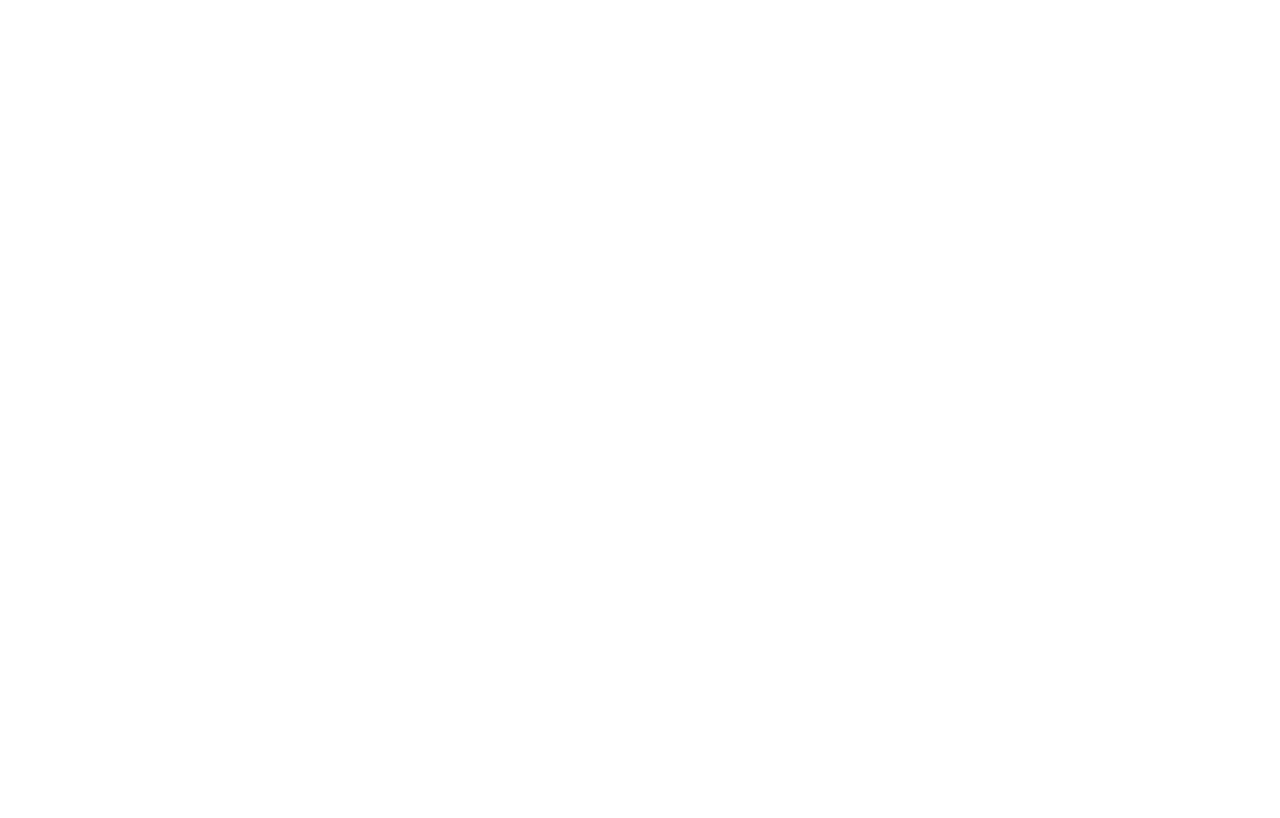
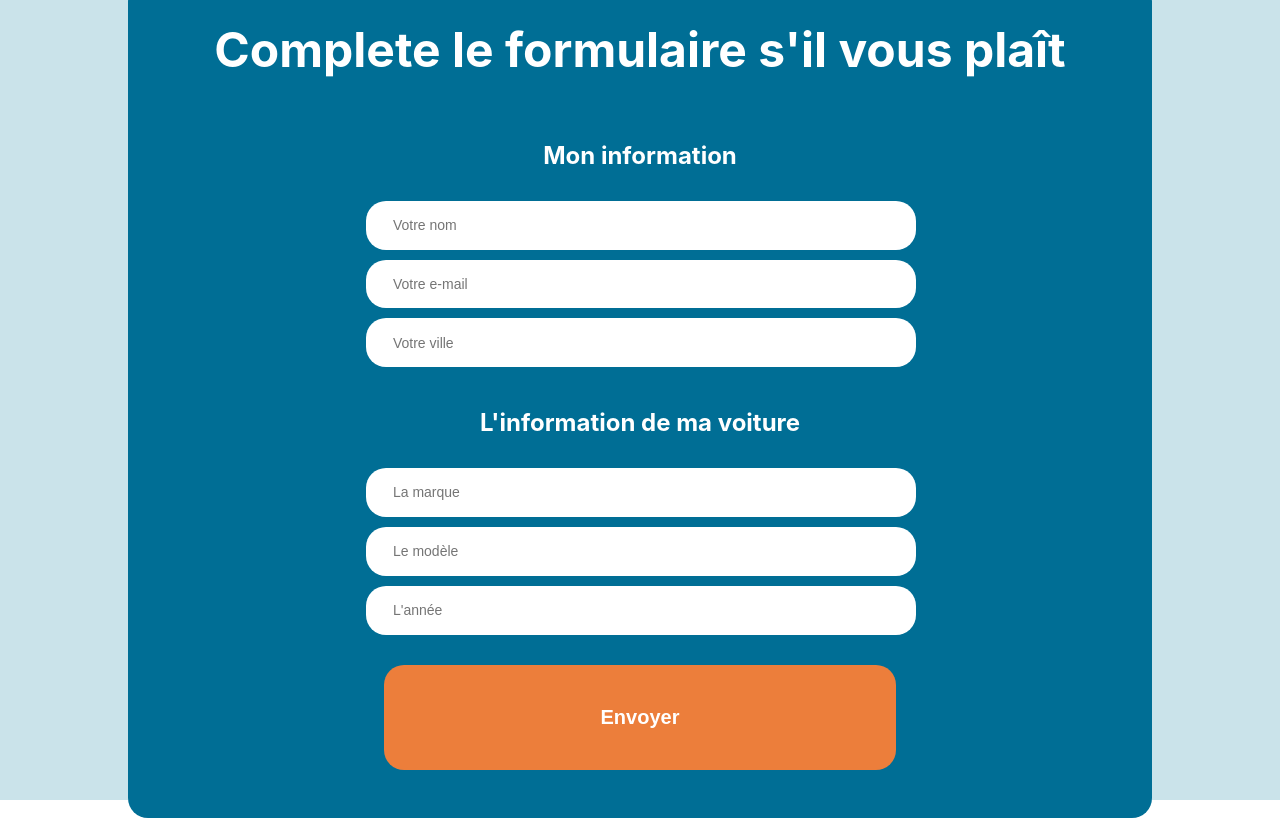
Before and after one commit to OkVoiture/OkVoiture-Web, a React (Create React App) app: page /postForm in a window 1280 px wide. Before the commit this address had no page. Built offline with nearby package versions, Linux system fonts and the light colour scheme.

Commit message:
feat: initial post creation form

```diff
--- a/src/App.js
+++ b/src/App.js
@@ -1,6 +1,7 @@
 import './App.css';
 import {BrowserRouter as Router, Route, Routes} from "react-router-dom";
 import Home from "./components/Home/Home";
+import PostForm from "./components/PostForm/PostForm";
 
 export default function App() {
   return (
@@ -8,6 +9,8 @@
         <Router>
           <Routes>
             <Route exact path="/" element={<Home/>} />
+            <Route exact path="/postForm" element={<PostForm/>} />
+            <Route exact path="/postList" element={<PostForm/>} />
           </Routes>
         </Router>
       </div>
--- a/src/components/Home/Home.css
+++ b/src/components/Home/Home.css
@@ -20,6 +20,10 @@
   background-color: #006e95;
   align-items: center;
 }
+.home__text {
+  color: white;
+  margin-bottom: 3%;
+}
 .login__btn {
   font-size: 20px;
   margin-top: 10px;
@@ -33,3 +37,6 @@
   border-radius: 20px;
   font-weight: bold;
 }
+.login__btn:hover {
+  background-color: #06afd9;
+}
--- a/src/components/Home/Home.js
+++ b/src/components/Home/Home.js
@@ -2,6 +2,16 @@
 import { useNavigate } from "react-router-dom";
 
 function Home() {
+    const navigate = useNavigate();
+
+    const handleClickLoyer = () => {
+        navigate("/postList");
+    }
+
+    const handleClickOffrir= () => {
+        navigate("/postForm");
+    }
+
     return (
         <div className="home">
             <div className="home__container">
@@ -10,17 +20,13 @@
                 </text>
                 <button
                     className="login__btn"
-                    onClick={() => {
-                        //handleClick();
-                    }}
+                    //onClick={() => handleClickLoyer()}
                 >
                     Loyer une voiture
                 </button>
                 <button
                     className="login__btn"
-                    onClick={() => {
-                        //handleClick();
-                    }}
+                    onClick={() => handleClickOffrir()}
                 >
                     Offrir ma voiture
                 </button>
--- /dev/null
+++ b/src/components/PostForm/PostForm.css
@@ -0,0 +1,61 @@
+.postForm {
+    height: 100vh;
+    width: 100vw;
+    display: flex;
+    flex-direction: column;
+    align-items: center;
+    justify-content: center;
+    background-color: #cae3ea;
+}
+.postForm__container {
+    font-size: 30px;
+    font-weight: bold;
+    width: 80%;
+    border-radius: 20px;
+    display: flex;
+    flex-direction: column;
+    text-align: center;
+    padding-top: 3%;
+    padding-bottom: 3%;
+    background-color: #006e95;
+    align-items: center;
+}
+.postForm__title {
+    color: white;
+    margin-bottom: 3%;
+    font-size: xxx-large;
+}
+.postForm__subtitle{
+    color: white;
+    margin-bottom: 3%;
+    margin-top: 3%;
+    font-size: x-large;
+}
+.postForm__textBox {
+    font-size: 14px;
+    margin-bottom: 10px;
+    padding-top: 3%;
+    padding-bottom: 3%;
+    padding-left: 5%;
+    width: 95%;
+    border-radius: 20px;
+    border: none;
+    color: #006e95;
+    outline: none;
+}
+.postForm__btn {
+    font-size: 20px;
+    margin-bottom: 10px;
+    margin-top: 20px;
+    padding-top: 4%;
+    padding-bottom: 4%;
+    border: none;
+    color: white;
+    background-color: #ec7e3b;
+    width: 50%;
+    border-radius: 20px;
+    font-weight: bold;
+}
+.postForm__btn:hover {
+    background-color: #058bab;
+}
--- /dev/null
+++ b/src/components/PostForm/PostForm.js
@@ -0,0 +1,84 @@
+import React, { useState } from "react";
+
+import "./PostForm.css";
+
+function PostForm() {
+    const [name, setName] = useState("");
+    const [email, setEmail] = useState("");
+    const [ville, setVille] = useState("");
+    const [marque, setMarque] = useState("");
+    const [modele, setModele] = useState("");
+    const [year, setYear] = useState(null);
+    const [photo, setPhoto] = useState("une photo");
+
+    return (
+        <div className="postForm">
+            <div className="postForm__container">
+                <text className="postForm__title">
+                    Complete le formulaire s'il vous plaît
+                </text>
+                <text className={"postForm__subtitle"}>
+                    Mon information
+                </text>
+                <div className={"postForm_user_fomulaire"}>
+                    <input
+                        type="text"
+                        className="postForm__textBox"
+                        value={name}
+                        onChange={(e) => setName(e.target.value)}
+                        placeholder="Votre nom"
+                    />
+                    <input
+                        type="text"
+                        className="postForm__textBox"
+                        value={email}
+                        onChange={(e) => setEmail(e.target.value)}
+                        placeholder="Votre e-mail"
+                    />
+                    <input
+                        type="text"
+                        className="postForm__textBox"
+                        value={ville}
+                        onChange={(e) => setVille(e.target.value)}
+                        placeholder="Votre ville"
+                    />
+                </div>
+                <text className={"postForm__subtitle"}>
+                    L'information de ma voiture
+                </text>
+                <div className={"postForm_voiture_fomulaire"}>
+                    <input
+                        type="text"
+                        className="postForm__textBox"
+                        value={marque}
+                        onChange={(e) => setMarque(e.target.value)}
+                        placeholder="La marque"
+                    />
+                    <input
+                        type="text"
+                        className="postForm__textBox"
+                        value={modele}
+                        onChange={(e) => setModele(e.target.value)}
+                        placeholder="Le modèle"
+                    />
+                    <input
+                        type="text"
+                        className="postForm__textBox"
+                        value={year}
+                        onChange={(e) => setYear(e.target.value)}
+                        placeholder="L'année"
+                    />
+                </div>
+                <button
+                    className="postForm__btn"
+                    onClick={() => {
+                        //handleClick();
+                    }}
+                >
+                    Envoyer
+                </button>
+            </div>
+        </div>
+    );
+}
+ export default PostForm;
```
Also changed, not shown: 1 other file (tests, documents, lock files or other folders).
